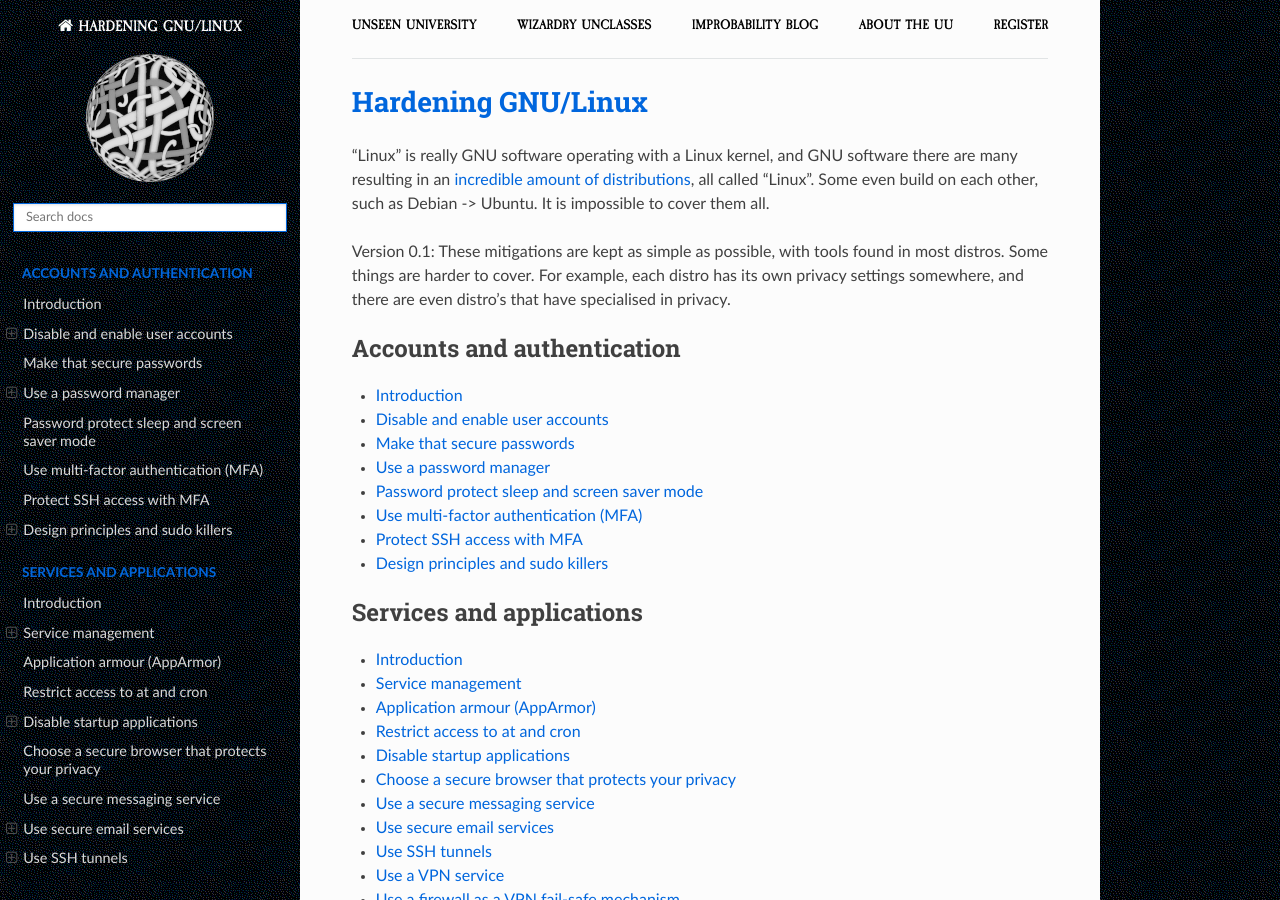
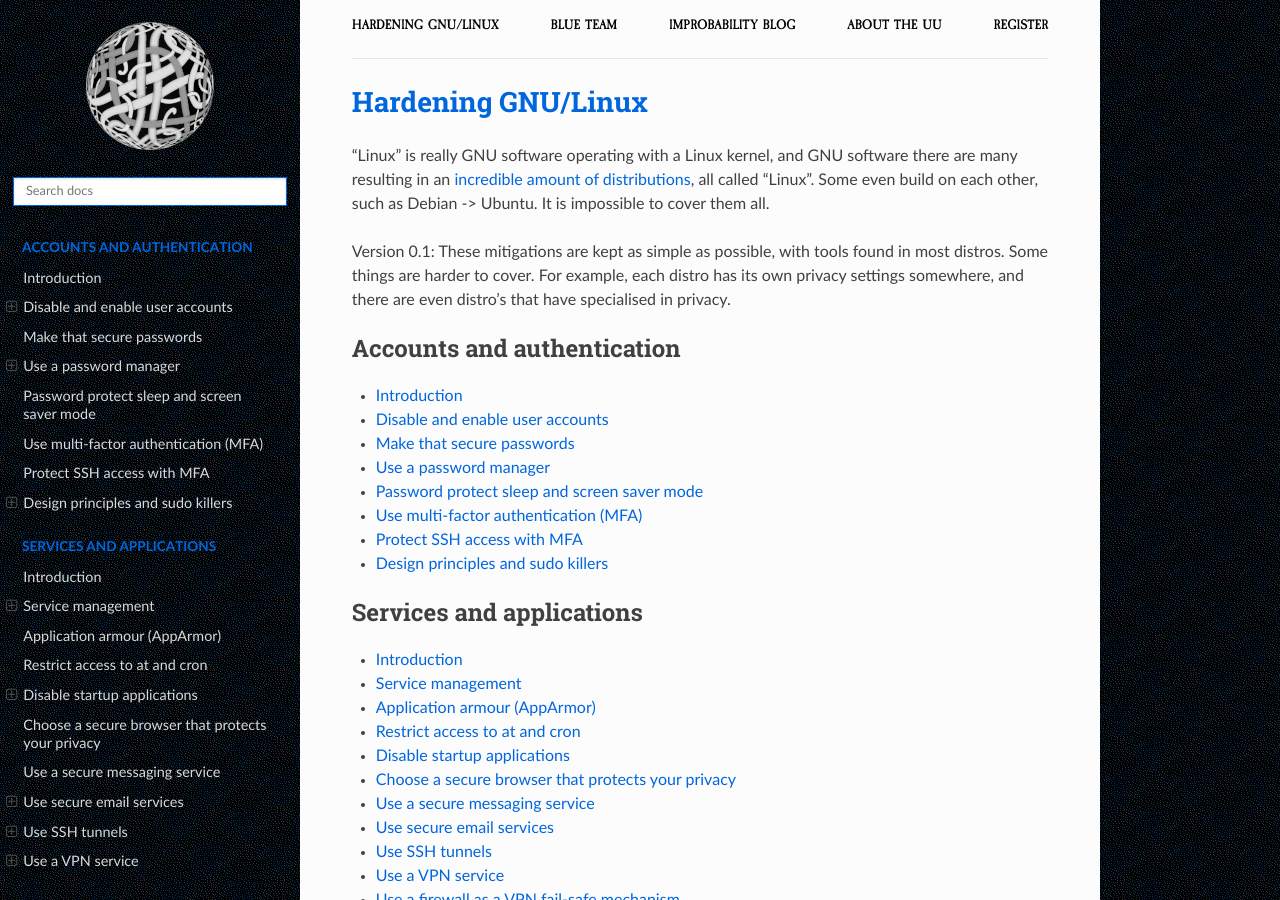
Before and after one commit to tymyrddin/blue-linux, a Sphinx documentation site: the page built from source/index.rst, in a window 1280 px wide and 900 px high. Built offline with Sphinx 7.4.7 and the Read the Docs theme 2.0.0, drawn with Linux system fonts in a browser that asks for light colours.

Commit message:
improved navigation

```diff
--- a/source/_templates/breadcrumbs.html
+++ b/source/_templates/breadcrumbs.html
@@ -1,8 +1,8 @@
 <div class="container">
     <topnav>
             <ul>
-                <li class="nav__item"><a href="https://uu.tymyrddin.dev/" class="nav__link">Unseen University</a></li>
-                <li class="nav__item"><a href="https://uu.tymyrddin.dev/" class="nav__link">Wizardry Unclasses</a></li>
+                <li class="nav__item"><a href="https://blue.tymyrddin.dev/projects/linux/" class="nav__link">Hardening GNU/Linux</a></li>
+                <li class="nav__item"><a href="https://blue.tymyrddin.dev/" class="nav__link">Blue Team</a></li>
                 <li class="nav__item"><a href="https://uu.tymyrddin.dev/blog/" class="nav__link">Improbability Blog</a></li>
                 <li class="nav__item"><a href="https://uu.tymyrddin.dev/about/" class="nav__link">About the UU</a></li>
                 <li class="nav__item"><a href="https://uu.tymyrddin.dev/registration/" class="nav__link">Register</a></li>
--- a/source/conf.py
+++ b/source/conf.py
@@ -58,6 +58,7 @@ html_theme_options = {
     'display_version': True,
     'prev_next_buttons_location': 'bottom',
     'style_external_links': False,
+    'logo_only': True,
     # Toc options
     'collapse_navigation': False,
     'sticky_navigation': False,
--- a/source/index.rst
+++ b/source/index.rst
@@ -113,8 +113,3 @@ specialised in privacy.
    docs/guards/gufw-and-ufw.md
    docs/guards/ids.md
    docs/guards/*
-
-.. toctree::
-   :caption: Links
-
-   Blue Team <https://blue.tymyrddin.dev/>
```
Also changed, not shown: README.md (+1 -1 lines).
